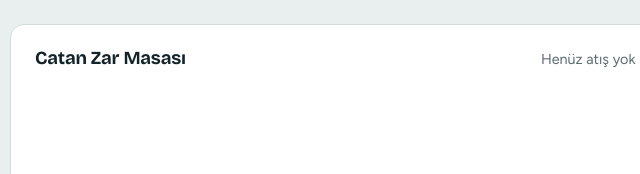
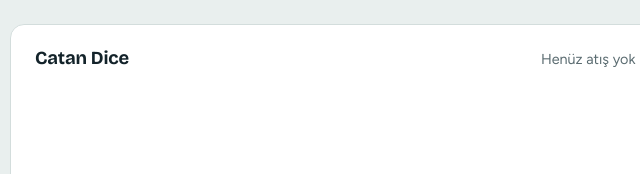
Before and after one commit to utkcm/catan-dice, a plain HTML site: page index.html in a window 1280 px wide. Shown: the top 174 px of the page, 14-654 px from the left. Drawn offline with nearby package versions, Linux system fonts and the light colour scheme.

Commit message:
Adı Catan Dice olarak değiştir
Co-Authored-By: Claude Opus 5.5 <noreply@anthropic.com>

```diff
--- a/index.html
+++ b/index.html
@@ -1,7 +1,7 @@
 <!doctype html>
 <meta charset="utf-8">
 <meta name="viewport" content="width=device-width, initial-scale=1, viewport-fit=cover">
-<title>Catan Zar Masası</title>
+<title>Catan Dice</title>
 <meta name="claude:viewport-fit-sides" content="cover">
 <link rel="preconnect" href="https://fonts.googleapis.com">
 <link rel="stylesheet" href="https://fonts.googleapis.com/css2?family=Bricolage+Grotesque:opsz,wght@12..96,500;12..96,700;12..96,800&family=Figtree:wght@400;500;600;700&display=swap">
@@ -158,7 +158,7 @@ kbd{font-family:var(--f-body); font-size:.78rem; border:1px solid currentColor;
 <div class="app">
   <section class="stage" aria-label="Zar masası">
     <div class="stage-head">
-      <div class="brand">Catan Zar Masası</div>
+      <div class="brand">Catan Dice</div>
       <div class="meta" id="meta">Henüz atış yok</div>
     </div>
 
```
Also changed, not shown: 1 other file.
